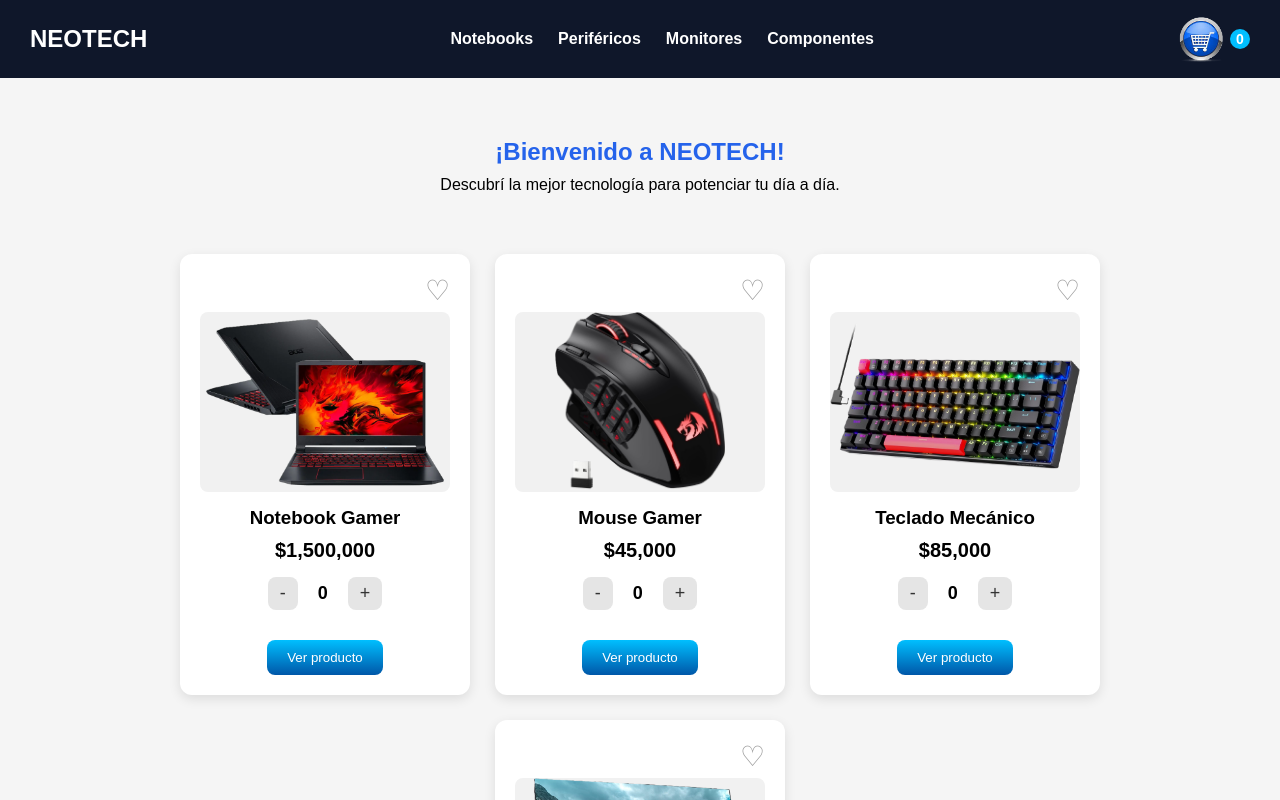
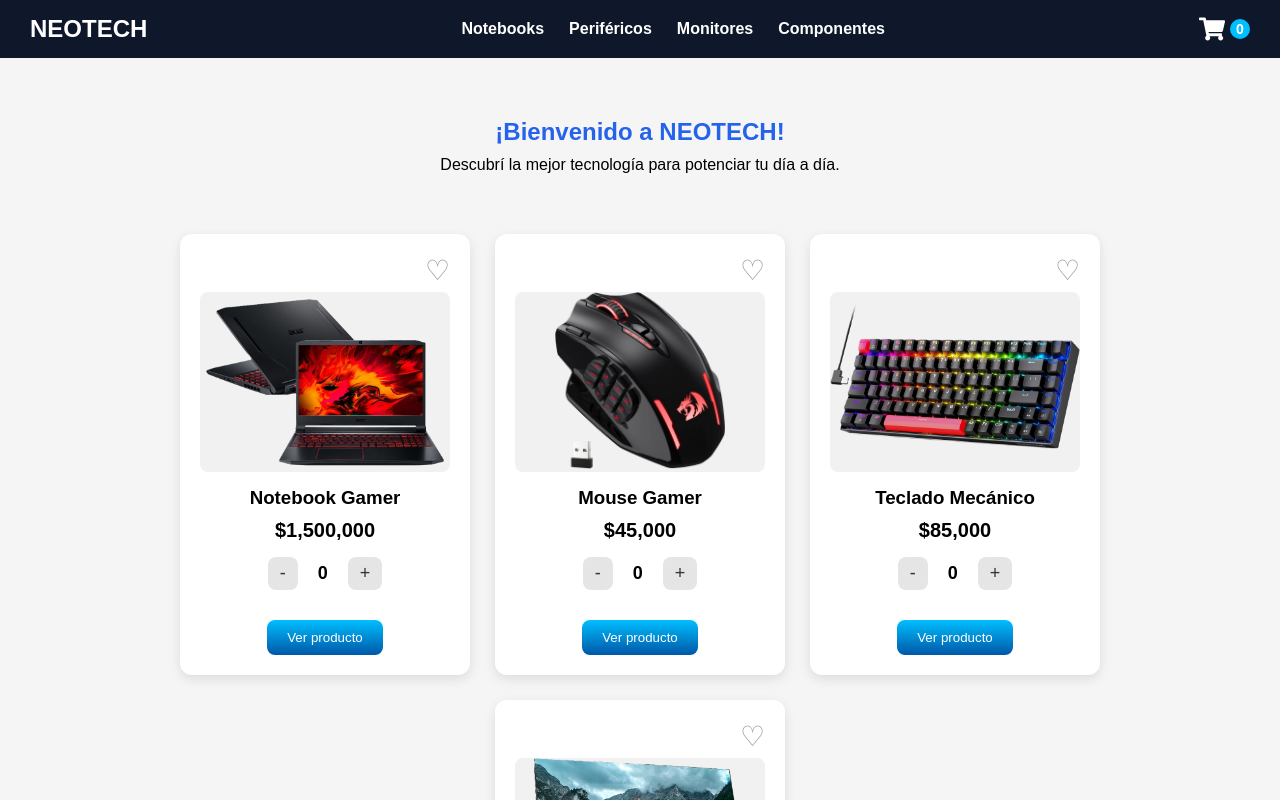
Before and after one commit to DarkNeo-1981/neotech-ecommerce, a React (Vite) app: page / in a window 1280 px wide. Shown: the top 800 px of the page. Built offline with nearby package versions, Linux system fonts and the light colour scheme.

Commit message:
feat: agregar react-icons y ajustar carrito

```diff
--- a/package.json
+++ b/package.json
@@ -11,7 +11,8 @@
   },
   "dependencies": {
     "react": "^19.2.8",
-    "react-dom": "^19.2.8"
+    "react-dom": "^19.2.8",
+    "react-icons": "^5.7.0"
   },
   "devDependencies": {
     "@eslint/js": "^10.0.1",
--- a/src/components/CartWidget.css
+++ b/src/components/CartWidget.css
@@ -5,10 +5,8 @@
   gap: 5px;
 }
 
-.cart-widget img {
-  width: 48px;
-  height: 48px;
-  object-fit: contain;
+.cart-icon {
+  font-size: 26px;
 }
 
 .cart-count {
--- a/src/components/CartWidget.jsx
+++ b/src/components/CartWidget.jsx
@@ -1,10 +1,11 @@
 
 import "./CartWidget.css";
+import { FaShoppingCart } from "react-icons/fa";
 
 function CartWidget() {
   return (
     <div className="cart-widget">
-      <img src="./images/carrito/Carrito vacio.png" alt="Carrito de compras" />
+      <FaShoppingCart className="cart-icon" />
       <span className="cart-count">0</span>
     </div>
   );
```
Also changed, not shown: 1 other file (tests, documents, lock files or other folders).
